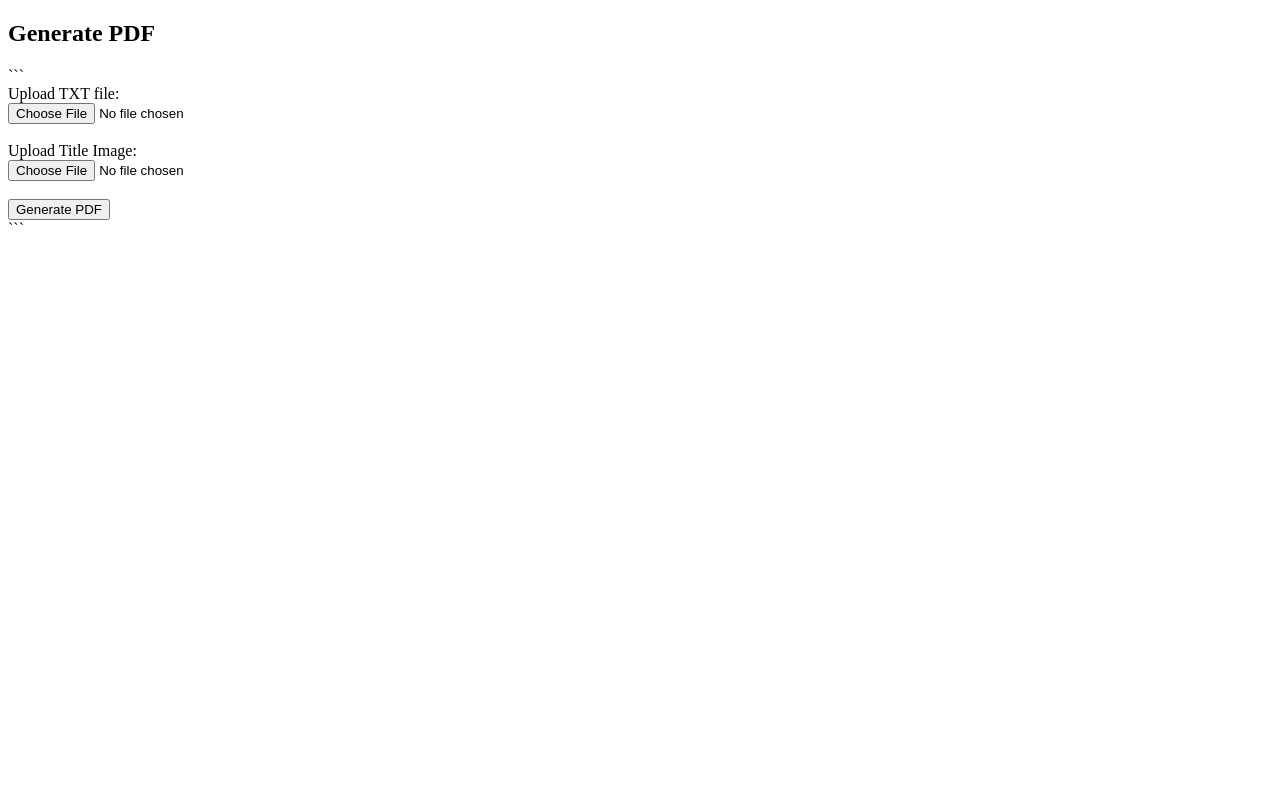
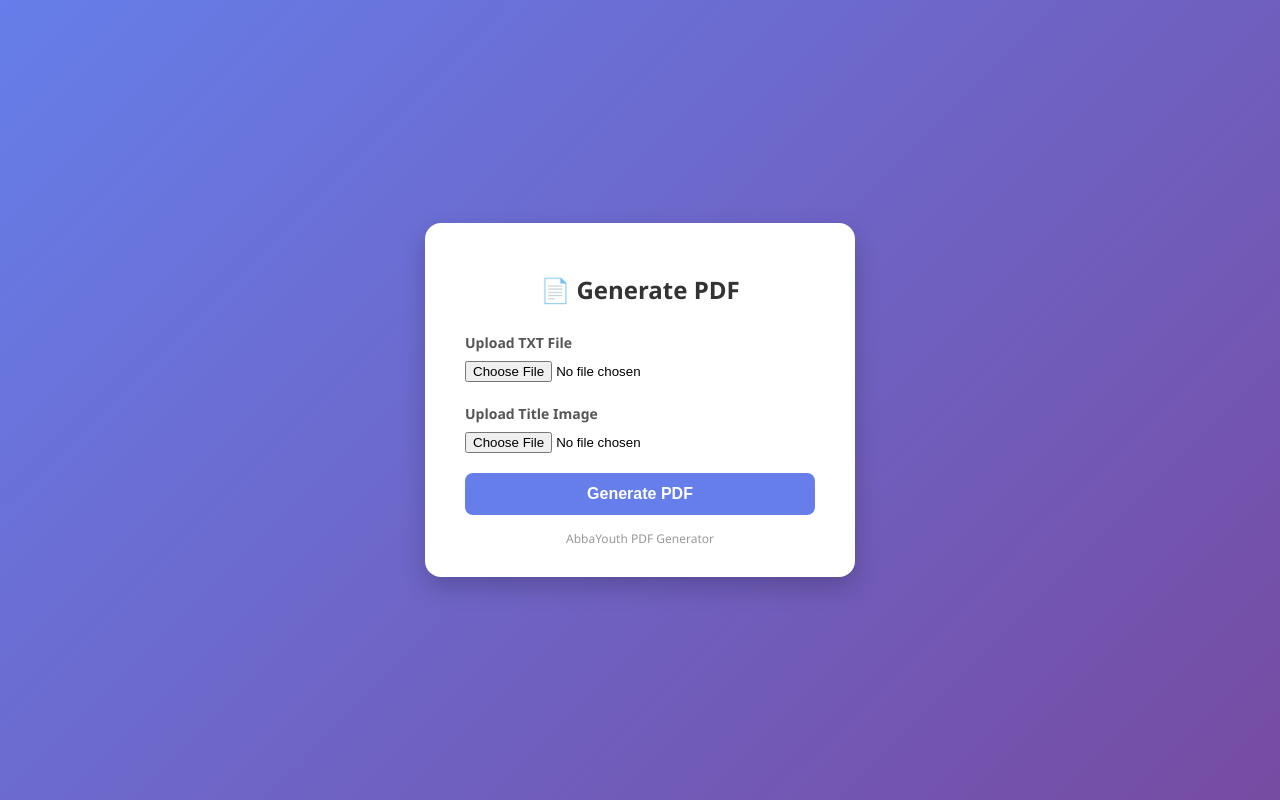
Before and after one commit to Bitha17/ay-devo-pdf-generator, a Flask app: page / in a window 1280 px wide. Run offline with Flask 3, Linux system fonts and the light colour scheme; parts of the project's set-up code (start-up, migrations or seed data) failed here and were passed over.

Commit message:
styled pdf

````diff
--- a/templates/index.html
+++ b/templates/index.html
@@ -1,23 +1,92 @@
 <!DOCTYPE html>
+<html lang="en">
+<head>
+    <meta charset="UTF-8">
+    <title>PDF Generator</title>
 
-<html>
-<head>
-    <title>PDF Generator</title>
+    <style>
+        body {
+            font-family: 'Segoe UI', Tahoma, sans-serif;
+            background: linear-gradient(135deg, #667eea, #764ba2);
+            height: 100vh;
+            margin: 0;
+            display: flex;
+            justify-content: center;
+            align-items: center;
+        }
+
+        .container {
+            background: white;
+            padding: 30px 40px;
+            border-radius: 16px;
+            box-shadow: 0 10px 25px rgba(0,0,0,0.2);
+            width: 350px;
+        }
+
+        h2 {
+            text-align: center;
+            margin-bottom: 25px;
+            color: #333;
+        }
+
+        label {
+            font-weight: 600;
+            font-size: 14px;
+            color: #555;
+        }
+
+        input[type="file"] {
+            width: 100%;
+            margin-top: 8px;
+            margin-bottom: 20px;
+        }
+
+        button {
+            width: 100%;
+            padding: 12px;
+            background: #667eea;
+            border: none;
+            border-radius: 8px;
+            color: white;
+            font-size: 16px;
+            font-weight: bold;
+            cursor: pointer;
+            transition: 0.2s;
+        }
+
+        button:hover {
+            background: #5a67d8;
+        }
+
+        .footer {
+            margin-top: 15px;
+            text-align: center;
+            font-size: 12px;
+            color: #999;
+        }
+    </style>
 </head>
+
 <body>
-    <h2>Generate PDF</h2>
 
-```
-<form action="/generate" method="post" enctype="multipart/form-data">
-    <label>Upload TXT file:</label><br>
-    <input type="file" name="txt" required><br><br>
+<div class="container">
+    <h2>📄 Generate PDF</h2>
 
-    <label>Upload Title Image:</label><br>
-    <input type="file" name="title" required><br><br>
+    <form action="/generate" method="post" enctype="multipart/form-data">
 
-    <button type="submit">Generate PDF</button>
-</form>
-```
+        <label>Upload TXT File</label>
+        <input type="file" name="txt" required>
+
+        <label>Upload Title Image</label>
+        <input type="file" name="title" required>
+
+        <button type="submit">Generate PDF</button>
+    </form>
+
+    <div class="footer">
+        AbbaYouth PDF Generator
+    </div>
+</div>
 
 </body>
 </html>
````
